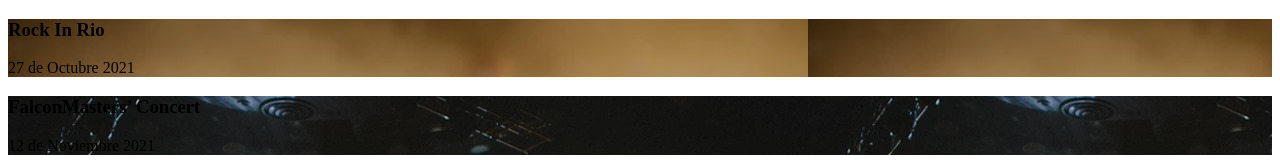
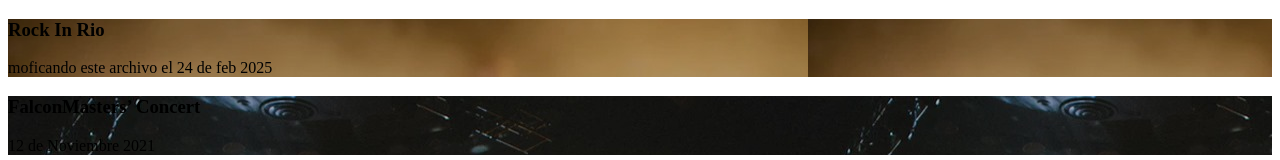
Before and after one commit to Eric-2804/colab-shanty, a plain HTML site: page conciertos ejercicio/concierto.html in a window 1280 px wide. Shown: the top 160 px of the page. Drawn offline with Linux system fonts and the light colour scheme; files that its build step writes are made by us from their sources.

Commit message:
Cambio de resposividad y letra en html

```diff
--- a/conciertos ejercicio/concierto.html
+++ b/conciertos ejercicio/concierto.html
@@ -17,7 +17,7 @@
 	<div class="carta" style="background-image: url('rock\ in\ rio.jpeg')">
 		<div class="texto">
 		<h3>Rock In Rio</h3>
-		<p>27 de Octubre 2021</p>
+		<p>moficando este archivo el 24 de feb 2025</p>
 		</div>
 	</div>
 
--- a/conciertos ejercicio/stylesconcert.css
+++ b/conciertos ejercicio/stylesconcert.css
@@ -95,10 +95,6 @@
 	cursor: pointer;
 }
 
-@media screen and (max-width: 900px) {
-
-}
-
 @media screen and (max-width: 700px) {
 
 }
```
